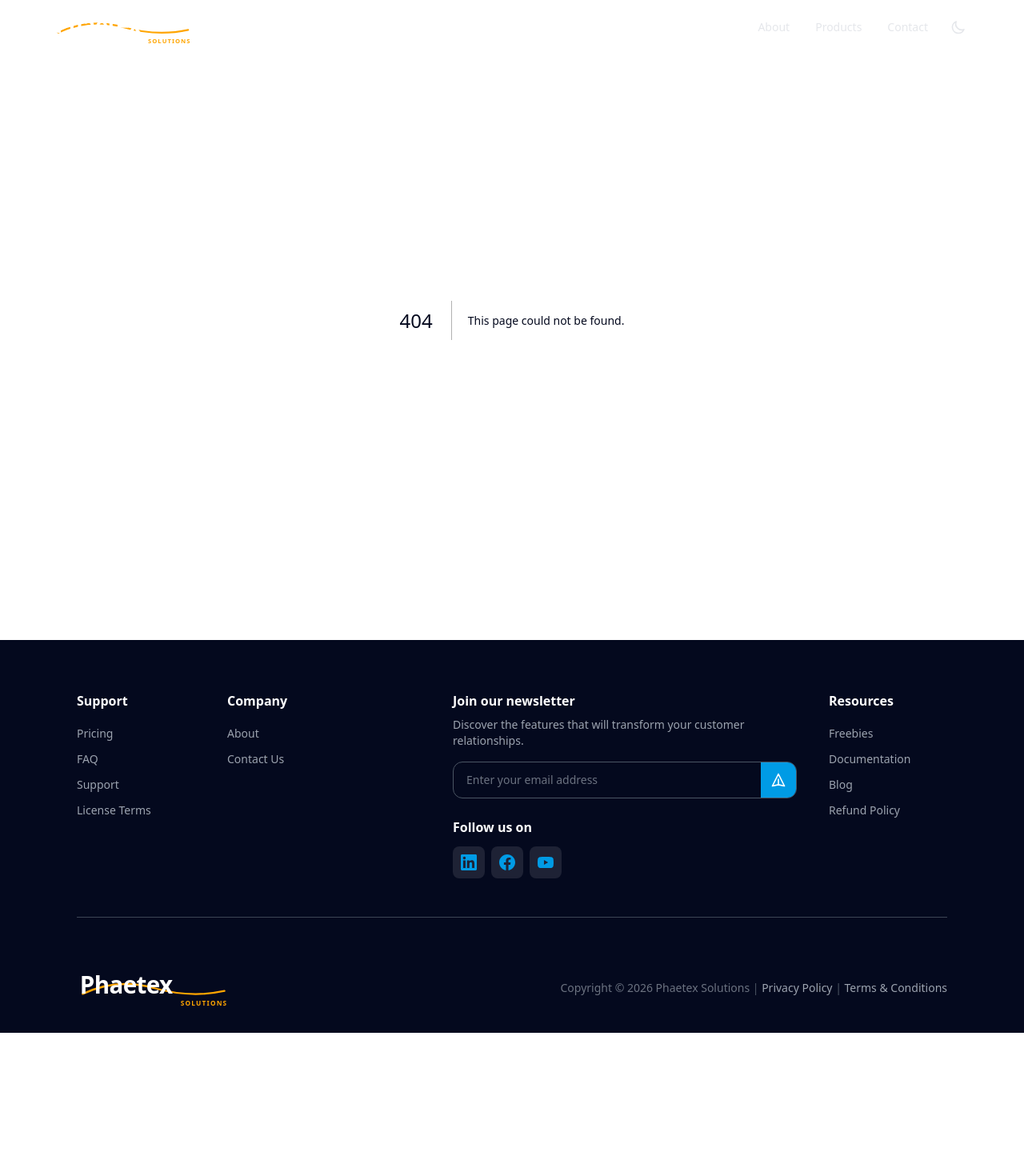
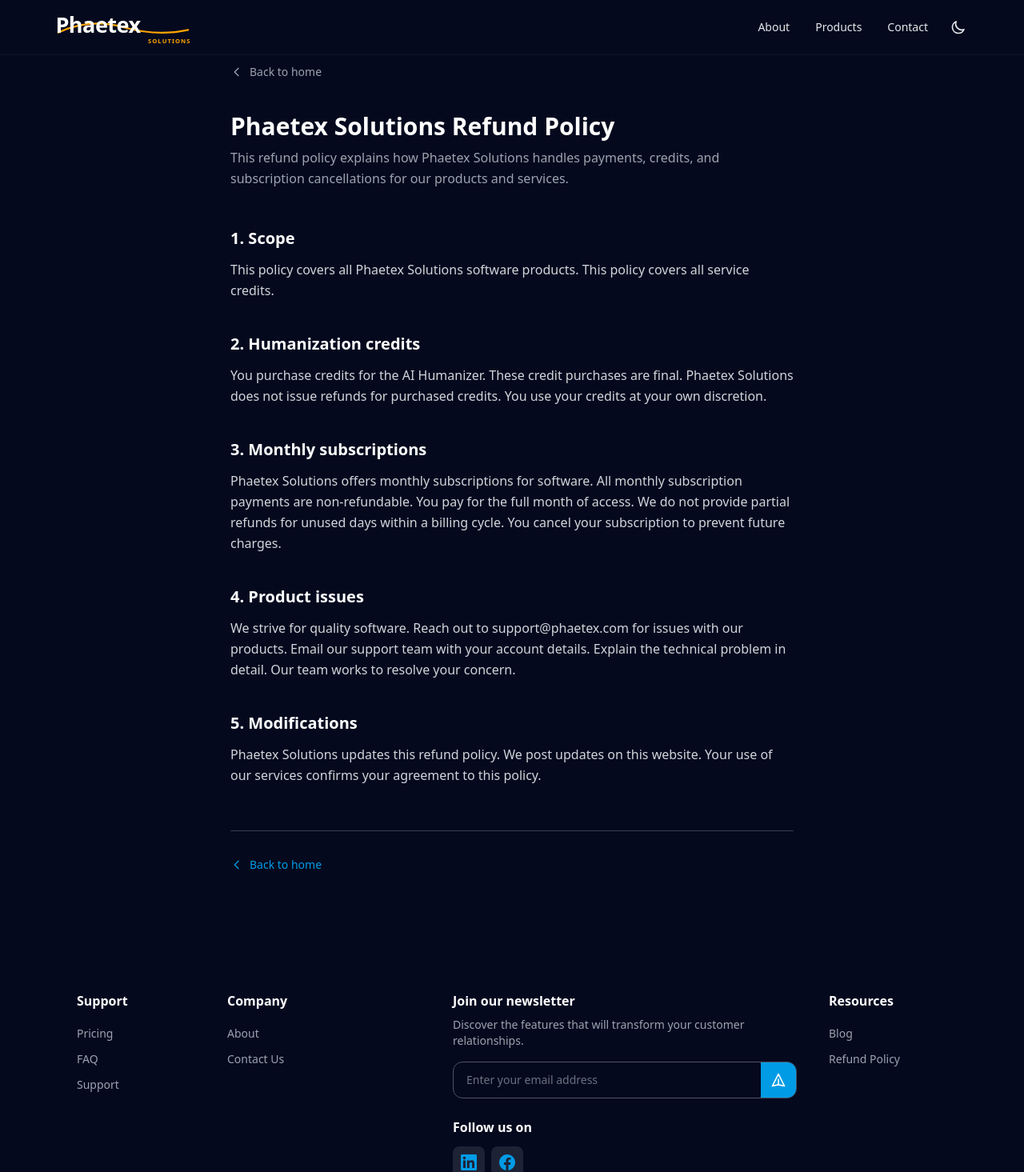
Before and after one commit to HarryKirigwi/phaetex-app, a Next.js app: page /refund in a window 1280 px wide. Before the commit this address had no page. Shown: the top 1465 px of the page at 80% size. Before the commit the page ends 1291 px from the top, so only its background shows below. Built offline with nearby package versions, Linux system fonts and the light colour scheme.

Commit message:
Added FAQ Section, refund policy

```diff
--- a/app/page.tsx
+++ b/app/page.tsx
@@ -2,6 +2,7 @@
 import About from "@/components/About";
 import Products from "@/components/Products";
 import Testimonials from "@/components/Testimonials";
+import FAQ from "@/components/FAQ";
 import Contact from "@/components/Contact";
 
 export default function Home() {
@@ -11,6 +12,7 @@
       <About />
       <Products />
       <Testimonials />
+      <FAQ />
       <Contact />
     </>
   );
--- /dev/null
+++ b/app/refund/page.tsx
@@ -0,0 +1,113 @@
+import type { Metadata } from "next";
+import Link from "next/link";
+
+export const metadata: Metadata = {
+  title: "Refund Policy | Phaetex Solutions",
+  description:
+    "Phaetex Solutions refund policy for AI Humanizer credits, subscriptions, and related services.",
+};
+
+const sections = [
+  {
+    number: 1,
+    title: "Scope",
+    body:
+      "This policy covers all Phaetex Solutions software products. This policy covers all service credits.",
+  },
+  {
+    number: 2,
+    title: "Humanization credits",
+    body:
+      "You purchase credits for the AI Humanizer. These credit purchases are final. Phaetex Solutions does not issue refunds for purchased credits. You use your credits at your own discretion.",
+  },
+  {
+    number: 3,
+    title: "Monthly subscriptions",
+    body:
+      "Phaetex Solutions offers monthly subscriptions for software. All monthly subscription payments are non-refundable. You pay for the full month of access. We do not provide partial refunds for unused days within a billing cycle. You cancel your subscription to prevent future charges.",
+  },
+  {
+    number: 4,
+    title: "Product issues",
+    body:
+      "We strive for quality software. Reach out to support@phaetex.com for issues with our products. Email our support team with your account details. Explain the technical problem in detail. Our team works to resolve your concern.",
+  },
+  {
+    number: 5,
+    title: "Modifications",
+    body:
+      "Phaetex Solutions updates this refund policy. We post updates on this website. Your use of our services confirms your agreement to this policy.",
+  },
+];
+
+export default function RefundPage() {
+  return (
+    <div className="min-h-screen bg-primary-dark text-gray-100">
+      <div className="max-w-3xl mx-auto px-4 sm:px-6 lg:px-8 py-12 sm:py-16 lg:py-20">
+        <Link
+          href="/"
+          className="inline-flex items-center gap-2 text-gray-400 hover:text-white transition-colors text-sm mb-10"
+        >
+          <svg
+            className="w-4 h-4"
+            fill="none"
+            stroke="currentColor"
+            viewBox="0 0 24 24"
+            aria-hidden
+          >
+            <path
+              strokeLinecap="round"
+              strokeLinejoin="round"
+              strokeWidth={2}
+              d="M15 19l-7-7 7-7"
+            />
+          </svg>
+          Back to home
+        </Link>
+
+        <h1 className="text-2xl sm:text-3xl font-bold text-white mb-2">
+          Phaetex Solutions Refund Policy
+        </h1>
+        <p className="text-gray-400 mb-12 leading-relaxed">
+          This refund policy explains how Phaetex Solutions handles payments,
+          credits, and subscription cancellations for our products and
+          services.
+        </p>
+
+        <div className="space-y-10">
+          {sections.map((section) => (
+            <section key={section.number} className="space-y-3">
+              <h2 className="text-lg sm:text-xl font-bold text-white">
+                {section.number}. {section.title}
+              </h2>
+              <p className="text-gray-300 leading-relaxed">{section.body}</p>
+            </section>
+          ))}
+        </div>
+
+        <div className="mt-14 pt-8 border-t border-gray-700">
+          <Link
+            href="/"
+            className="inline-flex items-center gap-2 text-accent-blue hover:text-accent-blue/90 transition-colors text-sm"
+          >
+            <svg
+              className="w-4 h-4"
+              fill="none"
+              stroke="currentColor"
+              viewBox="0 0 24 24"
+              aria-hidden
+            >
+              <path
+                strokeLinecap="round"
+                strokeLinejoin="round"
+                strokeWidth={2}
+                d="M15 19l-7-7 7-7"
+              />
+            </svg>
+            Back to home
+          </Link>
+        </div>
+      </div>
+    </div>
+  );
+}
--- a/components/Contact.tsx
+++ b/components/Contact.tsx
@@ -1,8 +1,8 @@
 "use client";
 
 export default function Contact() {
-  const email = "contact@phaetex.com";
-  const whatsappNumber = "254712345678";
+  const email = "sales@phaetex.com";
+  const whatsappNumber = "254743684477";
   const whatsappUrl = `https://wa.me/${whatsappNumber}`;
 
   return (
--- /dev/null
+++ b/components/FAQ.tsx
@@ -0,0 +1,107 @@
+"use client";
+
+const faqs = [
+  {
+    question: "What is Phaetex Humanizer?",
+    answer:
+      "Phaetex Humanizer is an AI-powered tool that takes automated or AI-generated drafts and rewrites them into natural, engaging prose while preserving your unique voice.",
+  },
+  {
+    question: "How does Phaetex handle my data and privacy?",
+    answer:
+      "We comply with the Kenya Data Protection Act 2019. We only collect the data we need to run your account and services, and we do not use your provided text to train external models. You can request access, correction, or deletion of your data at any time.",
+  },
+  {
+    question: "What is included in the managed e-commerce plan?",
+    answer:
+      "For a one-time setup fee of Ksh 2,000 and Ksh 2,000 per month, we provide a fully managed shop: hosting, security updates, backups, and platform maintenance so you can focus on serving customers.",
+  },
+  {
+    question: "How do pricing, subscriptions, and refunds work?",
+    answer:
+      "Humanizer credits and monthly subscriptions are non-refundable. You pay for a full month of access and can cancel to stop future charges. Our transparent pricing is Ksh 2,000 for setup and Ksh 2,000 per month for managed e-commerce.",
+  },
+  {
+    question: "How can I get support or talk to the team?",
+    answer:
+      "You can reach out through the contact form on this site or email support@phaetex.com. Our team will review your request, investigate any technical issues, and get back to you.",
+  },
+];
+
+import { useState } from "react";
+
+export default function FAQ() {
+  const [openIndex, setOpenIndex] = useState<number | null>(0);
+
+  return (
+    <section
+      id="faq"
+      data-animate
+      className="py-16 sm:py-24 lg:py-28 px-4 sm:px-6 lg:px-8 bg-primary-dark"
+      aria-labelledby="faq-heading"
+    >
+      <div className="max-w-6xl mx-auto">
+        <div className="flex flex-col sm:flex-row sm:items-center sm:justify-between gap-6 mb-10 lg:mb-12">
+          <div>
+            <h2
+              id="faq-heading"
+              className="text-2xl sm:text-3xl lg:text-4xl font-bold text-white"
+            >
+              Frequently asked questions
+            </h2>
+            <p className="mt-2 text-sm sm:text-base text-gray-400 max-w-xl">
+              Discover how Phaetex Humanizer and our managed e-commerce service
+              work, how we handle your data, and what to expect from pricing.
+            </p>
+          </div>
+          <a
+            href="#contact"
+            className="inline-flex items-center justify-center px-5 py-3 rounded-full font-medium bg-accent-blue text-white hover:bg-accent-blue/90 transition-colors shrink-0 w-fit"
+          >
+            Get in touch
+          </a>
+        </div>
+
+        <div className="space-y-3">
+          {faqs.map((item, index) => {
+            const isOpen = openIndex === index;
+            return (
+              <div
+                key={item.question}
+                className="rounded-2xl border border-gray-800 bg-[#050816] hover:border-accent-blue/60 transition-colors"
+              >
+                <button
+                  type="button"
+                  className="w-full flex items-center justify-between px-5 sm:px-6 py-4 sm:py-5 text-left gap-4"
+                  onClick={() =>
+                    setOpenIndex(isOpen ? null : index)
+                  }
+                  aria-expanded={isOpen}
+                >
+                  <span className="text-sm sm:text-base font-medium text-gray-100">
+                    {item.question}
+                  </span>
+                  <span className="flex items-center justify-center w-8 h-8 rounded-full bg-gray-800 text-gray-200 border border-gray-700">
+                    <span
+                      className={`transform transition-transform ${
+                        isOpen ? "rotate-45" : ""
+                      }`}
+                      aria-hidden
+                    >
+                      +
+                    </span>
+                  </span>
+                </button>
+                {isOpen && (
+                  <div className="px-5 sm:px-6 pb-5 sm:pb-6 pt-0 text-sm sm:text-base text-gray-300 border-t border-gray-800">
+                    {item.answer}
+                  </div>
+                )}
+              </div>
+            );
+          })}
+        </div>
+      </div>
+    </section>
+  );
+}
--- a/components/Footer.tsx
+++ b/components/Footer.tsx
@@ -3,17 +3,17 @@
 import { PhaetexLogo } from "./PhaetexLogo";
 
 const resources = [
-  { label: "Freebies", href: "#" },
-  { label: "Documentation", href: "#" },
+  // { label: "Freebies", href: "#" },
+  //{ label: "Documentation", href: "#" },
   { label: "Blog", href: "#" },
-  { label: "Refund Policy", href: "#" },
+  { label: "Refund Policy", href: "/refund" },
 ];
 
 const support = [
   { label: "Pricing", href: "#products" },
   { label: "FAQ", href: "#" },
   { label: "Support", href: "#contact" },
-  { label: "License Terms", href: "#" },
+ // { label: "License Terms", href: "#" },
   //{ label: "Discord", href: "#" },
 ];
 
@@ -25,7 +25,7 @@
 const socials = [
   { label: "LinkedIn", href: "#", icon: "in" },
   { label: "Facebook", href: "#", icon: "f" },
-  { label: "YouTube", href: "#", icon: "play" },
+  //{ label: "YouTube", href: "#", icon: "play" },
   //{ label: "GitHub", href: "#", icon: "gh" },
   //{ label: "Dribbble", href: "#", icon: "d" },
 ];
```
